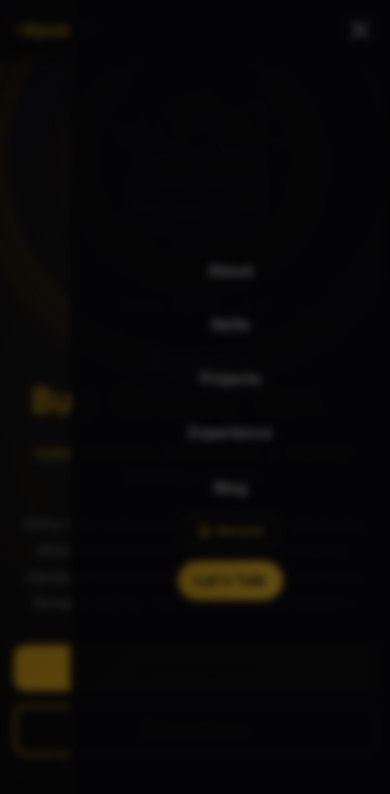
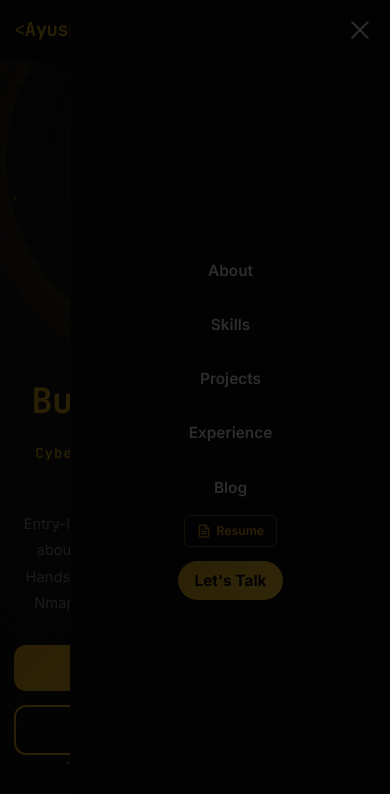
Before and after one commit to cryptoayush1/Portfolio-Website, a website: page index.html in a window 390 px wide. Both pictures are taken after a click on the button 360 px from the left and 30 px from the top of the page. Shown: the top 794 px of the page. Drawn offline with nearby package versions, Linux system fonts and the light colour scheme.

Commit message:
Fix: critical mobile blur rendering bug on navigation menu

```diff
--- a/styles.css
+++ b/styles.css
@@ -2045,6 +2045,12 @@ section {
    ------------------------------------------------------- */
 @media (max-width: 991px) {
   /* Nav — mobile */
+  .navbar {
+    backdrop-filter: none !important;
+    -webkit-backdrop-filter: none !important;
+    background: #0a0a0f !important;
+  }
+
   .nav-links {
     position: fixed;
     top: 0;
@@ -2053,9 +2059,7 @@ section {
     visibility: hidden;
     width: min(320px, 85vw);
     height: 100vh;
-    background: rgba(10, 10, 15, 0.97);
-    backdrop-filter: blur(30px);
-    -webkit-backdrop-filter: blur(30px);
+    background: #0a0a0f; /* Fully opaque to avoid blur glitch */
     flex-direction: column;
     align-items: center;
     justify-content: center;
@@ -3261,10 +3265,8 @@ body.menu-open::after {
   content: '';
   position: fixed;
   inset: 0;
-  background: rgba(0, 0, 0, 0.6);
+  background: rgba(0, 0, 0, 0.8);
   z-index: 1040;
-  backdrop-filter: blur(4px);
-  -webkit-backdrop-filter: blur(4px);
 }
 
 /* -------------------------------------------------------
```
